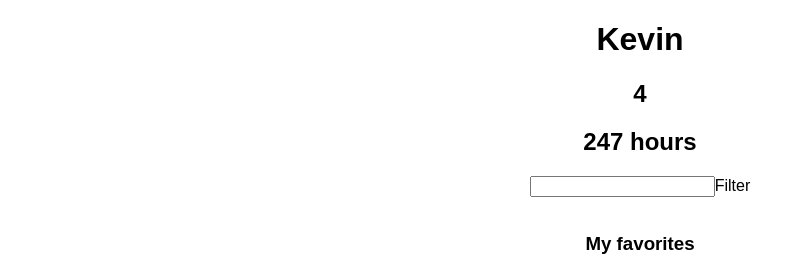
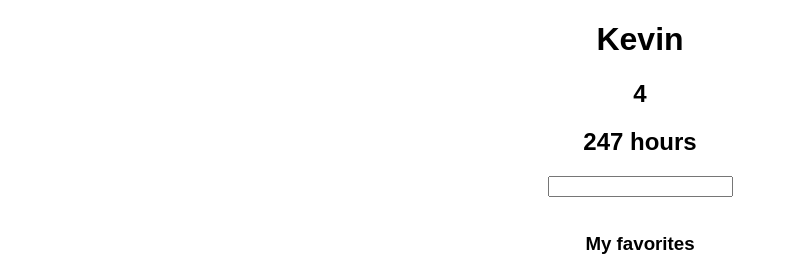
Before and after one commit to KevinSanji/sick_playlists, a React (Create React App) app: page / in a window 1280 px wide. Shown: the top 266 px of the page, without its empty margins (0-789 px from the left). Built offline with nearby package versions, Linux system fonts and the light colour scheme.

Commit message:
Add filter functionality

```diff
--- a/src/App.js
+++ b/src/App.js
@@ -73,8 +73,8 @@
     return (
       <div>
         <img/>
-        <input type="text"/>
-        Filter
+        <input type="text" onKeyUp={event =>
+            this.props.onTextChange(event.target.value)}/>
       </div>
     );
   }
@@ -100,12 +100,18 @@
 class App extends Component {
   constructor() {
     super();
-    this.state = {serverData: {}}
+    this.state = {
+      serverData: {},
+      filterString: ''
+    }
   }
   componentDidMount() {
     setTimeout(() => {
       this.setState({serverData: fakeServerData});
     }, 1000);
+    setTimeout(() => {
+      this.setState({filterString: ""});
+    }, 2000);
   }
   render() {
     let name = 'Kevin'
@@ -118,8 +124,11 @@
           </h1>
           <PlaylistCounter playlists={this.state.serverData.user.playlists}/>
           <HoursCounter playlists={this.state.serverData.user.playlists}/>
-          <Filter/>
-          {this.state.serverData.user.playlists.map(playlist =>
+          <Filter onTextChange={text => this.setState({filterString: text})}/>
+          {this.state.serverData.user.playlists.filter(playlist =>
+            playlist.name.toLowerCase().includes(
+              this.state.filterString.toLowerCase())
+          ).map(playlist =>
             <Playlist playlist={playlist}/>
           )}
         </div> : <h1>'Loading'</h1>
```
